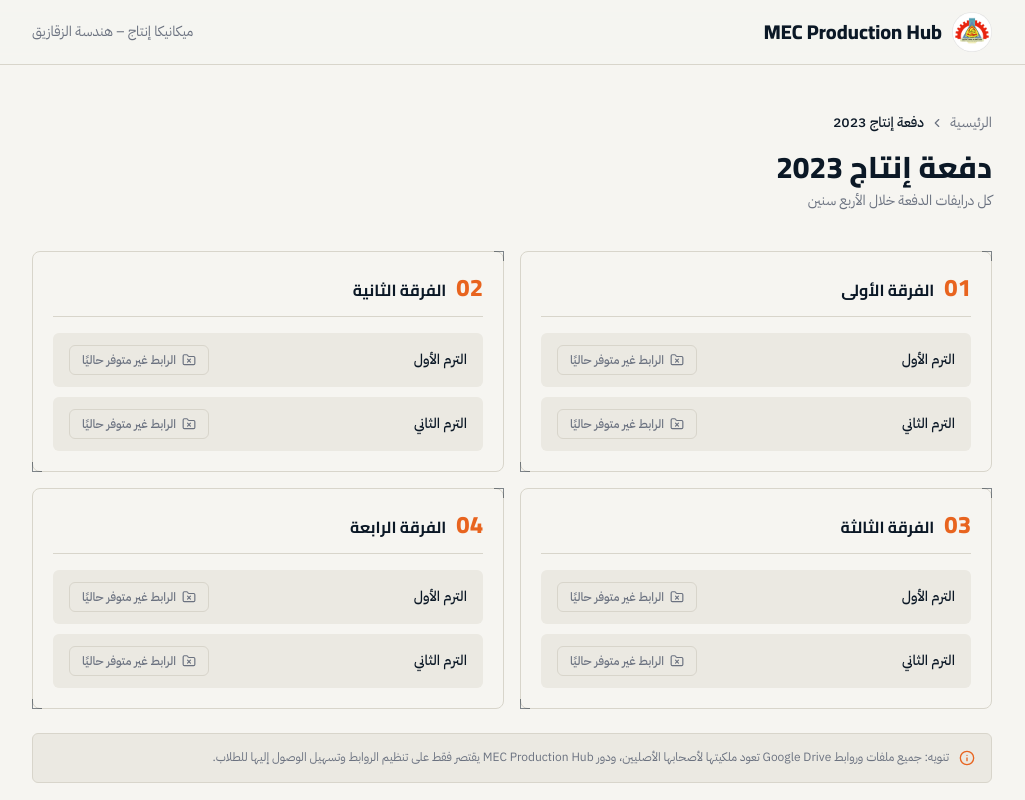
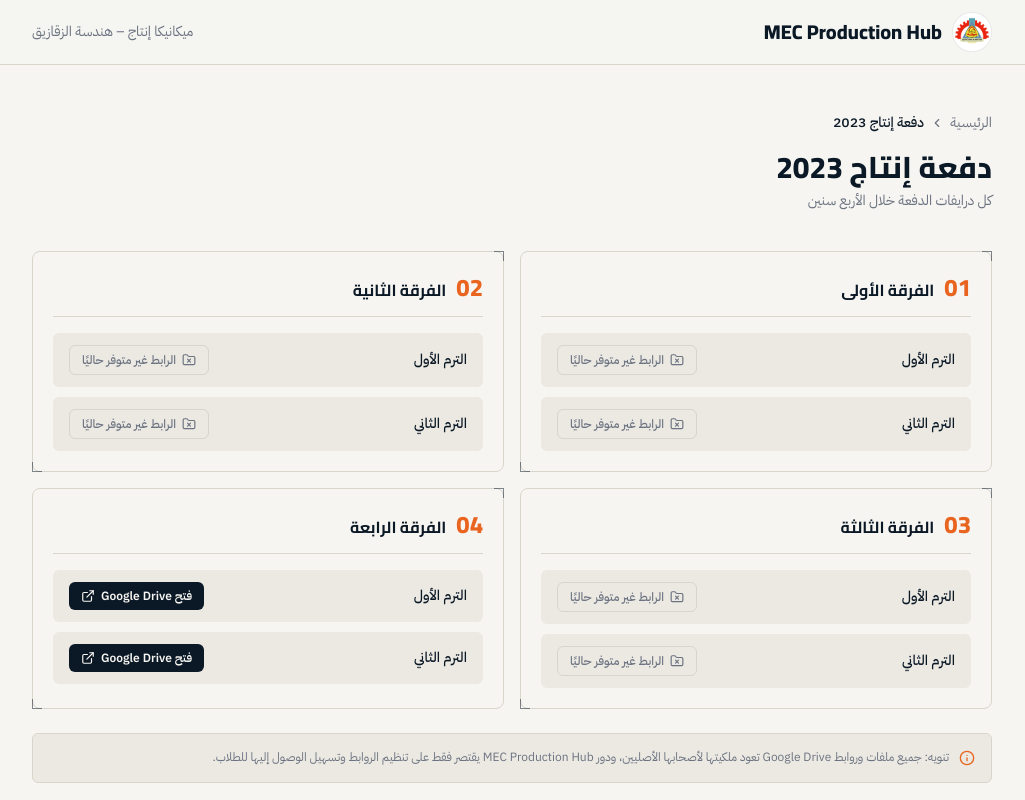
Before and after one commit to Ahmed207-5/mec-production-hub, a Next.js app: page /batch/2023 in a window 1280 px wide. Shown: the top 800 px of the page, without its empty margins (128-1153 px from the left). Built offline with nearby package versions, Linux system fonts and the light colour scheme.

Commit message:
Restore production drive links

```diff
--- a/src/data/production.ts
+++ b/src/data/production.ts
@@ -1,34 +1,20 @@
 // src/data/batches.ts
-//
-// ⭐ THIS IS THE ONLY FILE YOU NEED TO EDIT TO:
-//    - add a new graduating batch
-//    - update / paste a real Google Drive link
-//    - leave a semester link empty until you have it
-//
-// Nothing here touches UI components — just data.
 
 export type Semester = "first" | "second";
 
 export interface YearData {
   yearNumber: 1 | 2 | 3 | 4;
   semesters: {
-    // Paste the real Google Drive share link here.
-    // Leave as null (not "") if the link isn't available yet —
-    // the UI will automatically show "الرابط غير متوفر حاليًا".
     first: string | null;
     second: string | null;
   };
 }
 
 export interface Batch {
-  year: number; // e.g. 2026
-  label: string; // e.g. "دفعة إنتاج 2026"
+  year: number;
+  label: string;
   years: YearData[];
 }
-
-// ---------------------------------------------------------------------------
-// 👇 Add / edit batches below. Copy a whole block to add a new year.
-// ---------------------------------------------------------------------------
 
 export const batches: Batch[] = [
   {
@@ -38,8 +24,8 @@ export const batches: Batch[] = [
       {
         yearNumber: 1,
         semesters: {
-          first: "",
-          second: "",
+          first: "https://drive.google.com/drive/folders/1ubnkcgSbDn8YMhrZvZM1RuBRAqKWoQcA",
+          second: "https://drive.google.com/drive/folders/1h-FduDNRvj3Dh-t-fUBho8su2GswQd4C",
         },
       },
       {
@@ -65,6 +51,7 @@ export const batches: Batch[] = [
       },
     ],
   },
+
   {
     year: 2026,
     label: "دفعة إنتاج 2026",
@@ -72,8 +59,8 @@ export const batches: Batch[] = [
       {
         yearNumber: 1,
         semesters: {
-          first: "",
-          second: "",
+          first: "https://drive.google.com/drive/folders/1LifNol611mkoKs33dSN1MpA07-2_bXgm",
+          second: "https://drive.google.com/drive/folders/1_FTtZ-8Zplv7iPAMOy3ANApAaC_-ZjiK",
         },
       },
       {
@@ -99,6 +86,7 @@ export const batches: Batch[] = [
       },
     ],
   },
+
   {
     year: 2025,
     label: "دفعة إنتاج 2025",
@@ -120,7 +108,7 @@ export const batches: Batch[] = [
       {
         yearNumber: 3,
         semesters: {
-          first: "",
+          first: "https://drive.google.com/drive/folders/11YrpKOt3Mk4umU5vOxR7iV7thvPTZS1D",
           second: "",
         },
       },
@@ -133,6 +121,7 @@ export const batches: Batch[] = [
       },
     ],
   },
+
   {
     year: 2024,
     label: "دفعة إنتاج 2024",
@@ -154,8 +143,8 @@ export const batches: Batch[] = [
       {
         yearNumber: 3,
         semesters: {
-          first: "",
-          second: "",
+          first: "https://drive.google.com/drive/folders/1CACxtvUtVI56PuKeszE8UoLA-2wJmBfR",
+          second: "https://drive.google.com/drive/folders/1-16Hf22uLr8W2y1hyE-DICj0d-lag355",
         },
       },
       {
@@ -167,6 +156,7 @@ export const batches: Batch[] = [
       },
     ],
   },
+
   {
     year: 2023,
     label: "دفعة إنتاج 2023",
@@ -195,8 +185,8 @@ export const batches: Batch[] = [
       {
         yearNumber: 4,
         semesters: {
-          first: "",
-          second: "",
+          first: "https://drive.google.com/drive/folders/1-1pLR9bLvjS8olMrKAPusJP0SL_U31hY",
+          second: "https://drive.google.com/drive/folders/1-3Zuehnz_bcc34ZBek-vWJFJVgx64ljQ",
         },
       },
     ],
```
Also changed, not shown: 1 other file (tests, documents, lock files or other folders).
